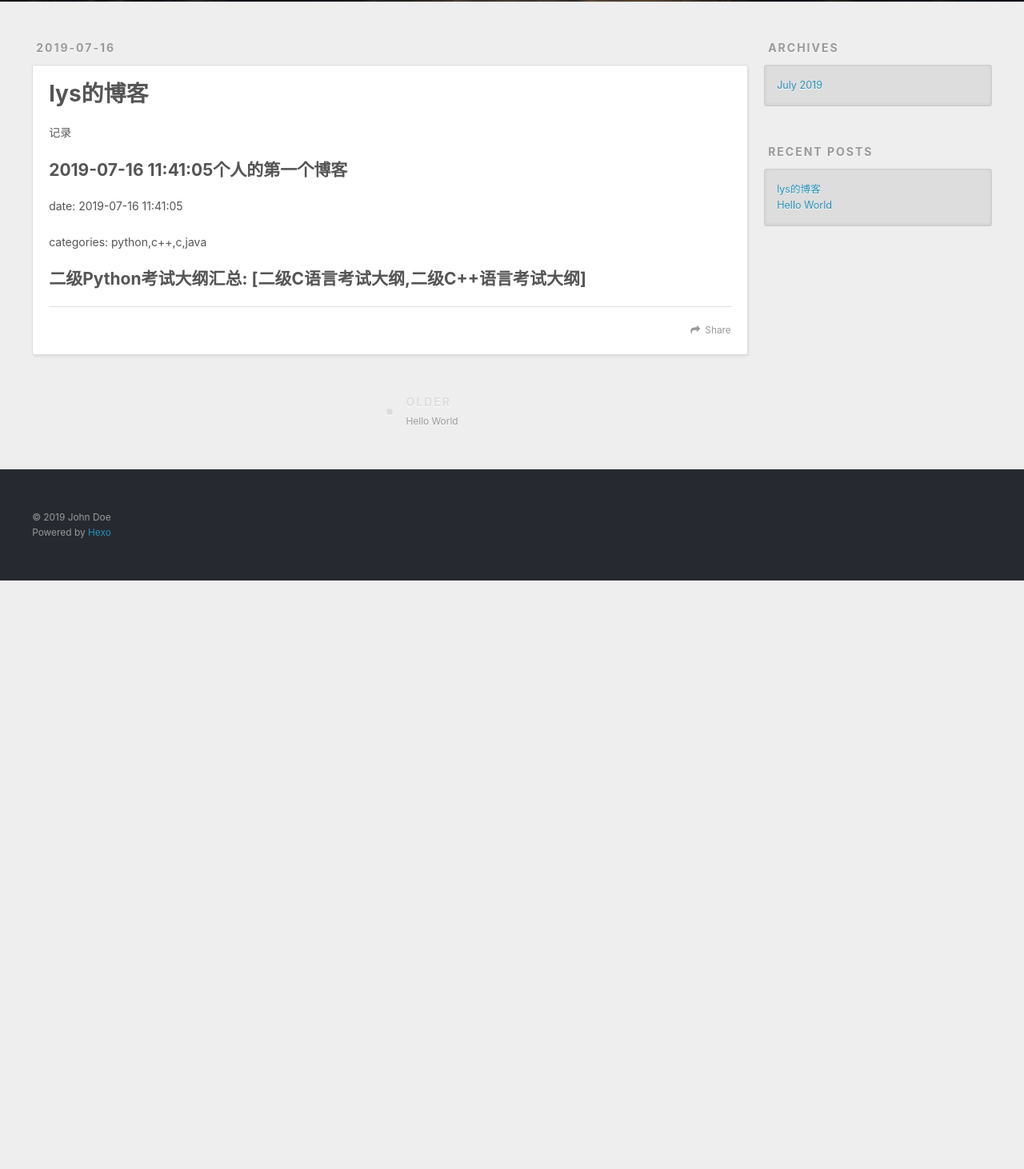
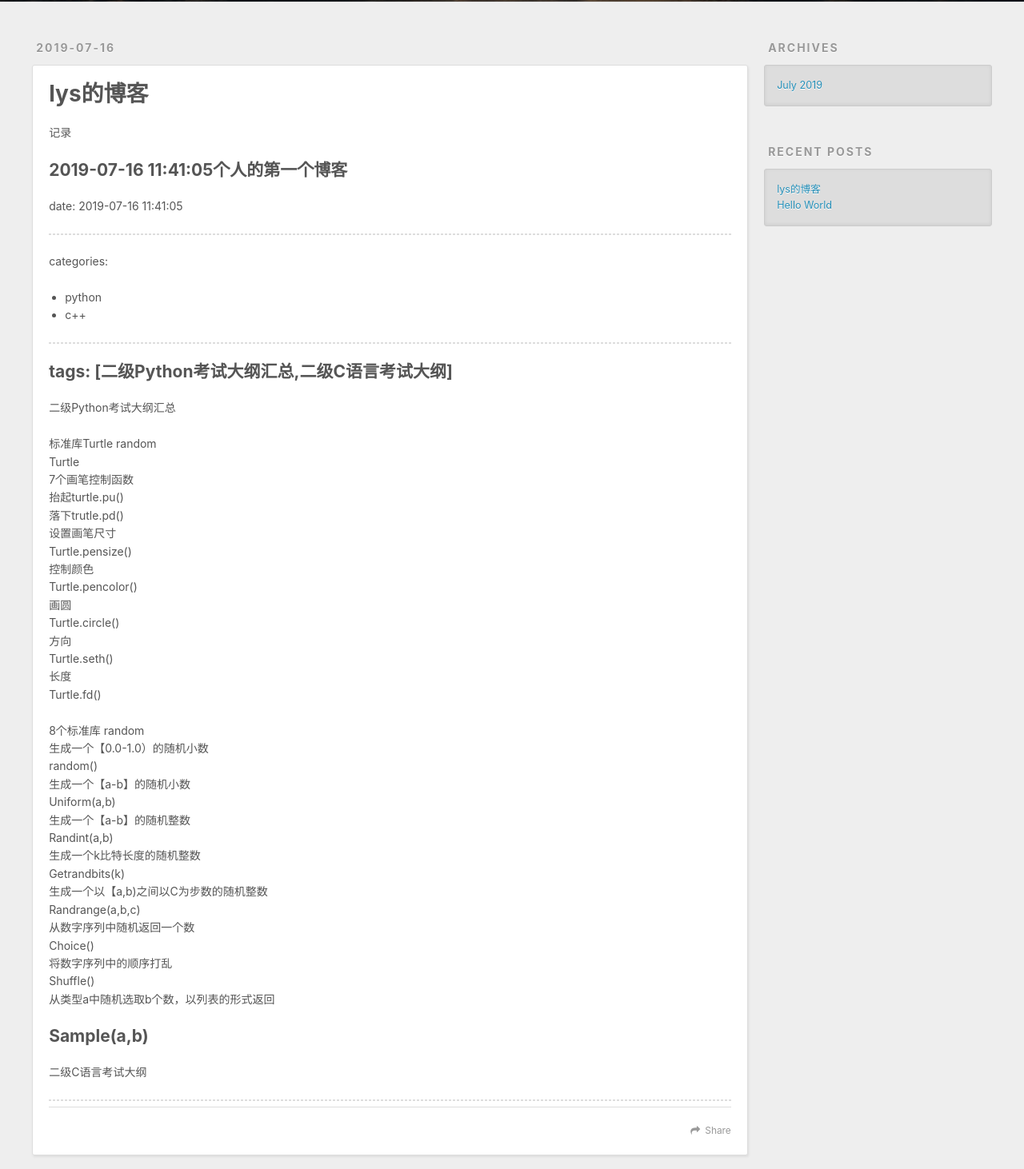
Before and after one commit to luoyushen939512/luoyushen939512.github.io, a plain HTML site: page 2019/07/16/lys的博客/index.html in a window 1280 px wide. Shown: the part 298-1760 px from the top of the page at 80% size. Before the commit the page ends 1024 px from the top, so only its background shows below. Drawn offline with nearby package versions, Linux system fonts and the light colour scheme.

Commit message:
Site updated: 2019-07-16 13:50:32

```diff
--- a/2019/07/16/lys的博客/index.html
+++ b/2019/07/16/lys的博客/index.html
@@ -7,17 +7,17 @@
 
   <title>lys的博客 | Hexo</title>
   <meta name="viewport" content="width=device-width, initial-scale=1, maximum-scale=1">
-  <meta name="description" content="记录 2019-07-16 11:41:05个人的第一个博客date: 2019-07-16 11:41:05 categories: python,c++,c,java 二级Python考试大纲汇总: [二级C语言考试大纲,二级C++语言考试大纲]">
+  <meta name="description" content="记录 2019-07-16 11:41:05个人的第一个博客date: 2019-07-16 11:41:05  categories:  python c++   tags: [二级Python考试大纲汇总,二级C语言考试大纲]    二级Python考试大纲汇总">
 <meta property="og:type" content="article">
 <meta property="og:title" content="lys的博客">
 <meta property="og:url" content="http://yoursite.com/2019/07/16/lys的博客/index.html">
 <meta property="og:site_name" content="Hexo">
-<meta property="og:description" content="记录 2019-07-16 11:41:05个人的第一个博客date: 2019-07-16 11:41:05 categories: python,c++,c,java 二级Python考试大纲汇总: [二级C语言考试大纲,二级C++语言考试大纲]">
+<meta property="og:description" content="记录 2019-07-16 11:41:05个人的第一个博客date: 2019-07-16 11:41:05  categories:  python c++   tags: [二级Python考试大纲汇总,二级C语言考试大纲]    二级Python考试大纲汇总">
 <meta property="og:locale" content="default">
-<meta property="og:updated_time" content="2019-07-16T05:33:58.692Z">
+<meta property="og:updated_time" content="2019-07-16T05:50:12.600Z">
 <meta name="twitter:card" content="summary">
 <meta name="twitter:title" content="lys的博客">
-<meta name="twitter:description" content="记录 2019-07-16 11:41:05个人的第一个博客date: 2019-07-16 11:41:05 categories: python,c++,c,java 二级Python考试大纲汇总: [二级C语言考试大纲,二级C++语言考试大纲]">
+<meta name="twitter:description" content="记录 2019-07-16 11:41:05个人的第一个博客date: 2019-07-16 11:41:05  categories:  python c++   tags: [二级Python考试大纲汇总,二级C语言考试大纲]    二级Python考试大纲汇总">
 
     <link rel="alternate" href="/atom.xml" title="Hexo" type="application/atom+xml">
 
@@ -88,8 +88,21 @@
 
         <p>记录</p>
 <h2 id="2019-07-16-11-41-05个人的第一个博客"><a href="#2019-07-16-11-41-05个人的第一个博客" class="headerlink" title="2019-07-16 11:41:05个人的第一个博客"></a>2019-07-16 11:41:05个人的第一个博客</h2><p>date: 2019-07-16 11:41:05</p>
-<p>categories: python,c++,c,java</p>
-<h2 id="二级Python考试大纲汇总-二级C语言考试大纲-二级C-语言考试大纲"><a href="#二级Python考试大纲汇总-二级C语言考试大纲-二级C-语言考试大纲" class="headerlink" title="二级Python考试大纲汇总: [二级C语言考试大纲,二级C++语言考试大纲]"></a>二级Python考试大纲汇总: [二级C语言考试大纲,二级C++语言考试大纲]</h2>
+<hr>
+<p>categories:</p>
+<ul>
+<li>python</li>
+<li>c++</li>
+</ul>
+<hr>
+<h2 id="tags-二级Python考试大纲汇总-二级C语言考试大纲"><a href="#tags-二级Python考试大纲汇总-二级C语言考试大纲" class="headerlink" title="tags: [二级Python考试大纲汇总,二级C语言考试大纲]    "></a>tags: [二级Python考试大纲汇总,二级C语言考试大纲]    </h2><p>二级Python考试大纲汇总</p>
+<a id="more"></a>
+<p>标准库Turtle random<br>Turtle<br>7个画笔控制函数<br>抬起turtle.pu()<br>落下trutle.pd()<br>设置画笔尺寸<br>Turtle.pensize()<br>控制颜色<br>Turtle.pencolor()<br>画圆<br>Turtle.circle()<br>方向<br>Turtle.seth()<br>长度<br>Turtle.fd()</p>
+<p>8个标准库 random<br>生成一个【0.0-1.0）的随机小数<br>random()<br>生成一个【a-b】的随机小数<br>Uniform(a,b)<br>生成一个【a-b】的随机整数<br>Randint(a,b)<br>生成一个k比特长度的随机整数<br>Getrandbits(k)<br>生成一个以【a,b)之间以C为步数的随机整数<br>Randrange(a,b,c)<br>从数字序列中随机返回一个数<br>Choice()<br>将数字序列中的顺序打乱<br>Shuffle()<br>从类型a中随机选取b个数，以列表的形式返回</p>
+<h2 id="Sample-a-b"><a href="#Sample-a-b" class="headerlink" title="Sample(a,b)"></a>Sample(a,b)</h2><p>二级C语言考试大纲</p>
+<!--more-->
+<hr>
+
 
     </div>
     <footer class="article-footer">
```
Also changed, not shown: index.html (+13 -2 lines).
